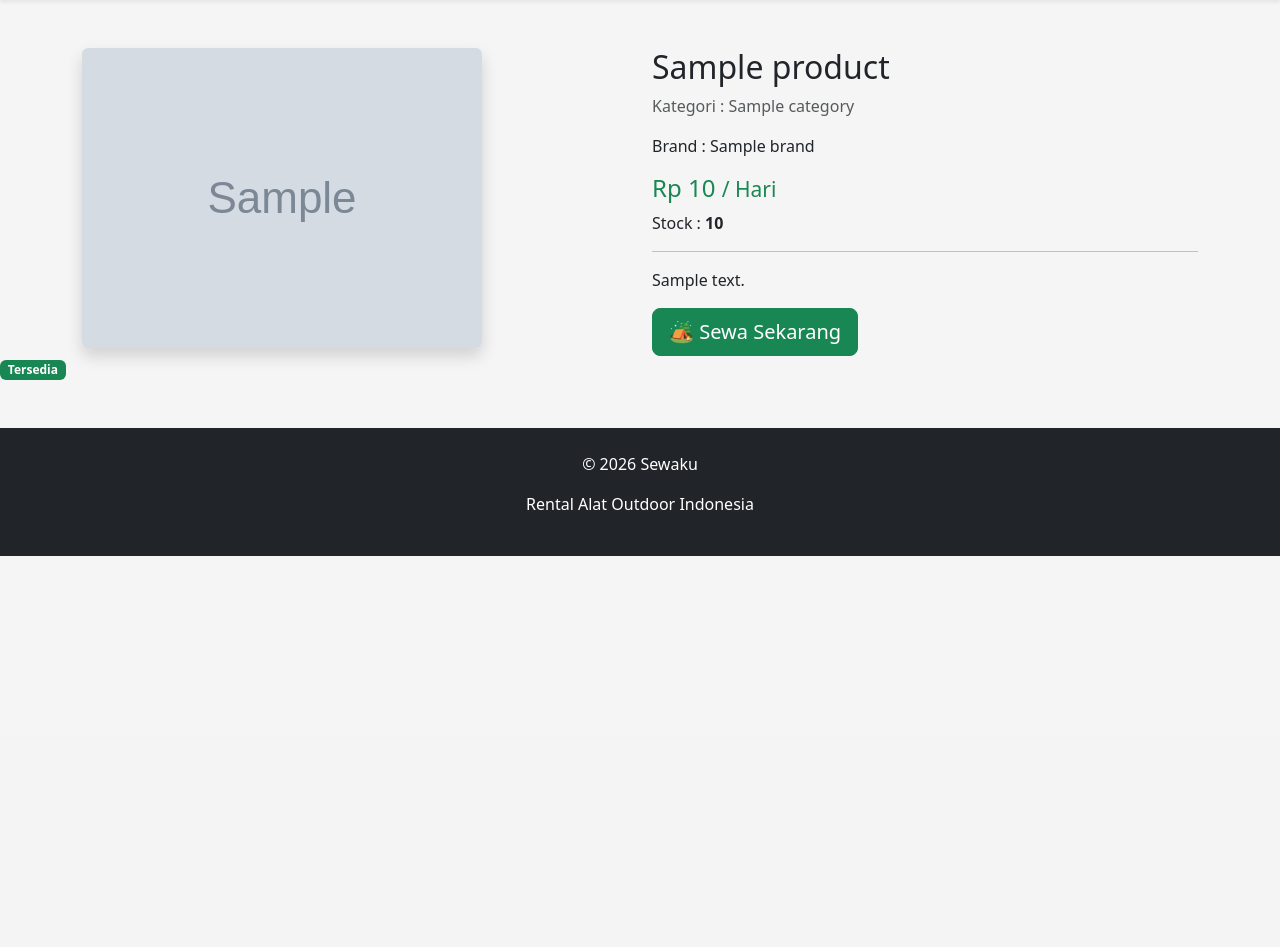
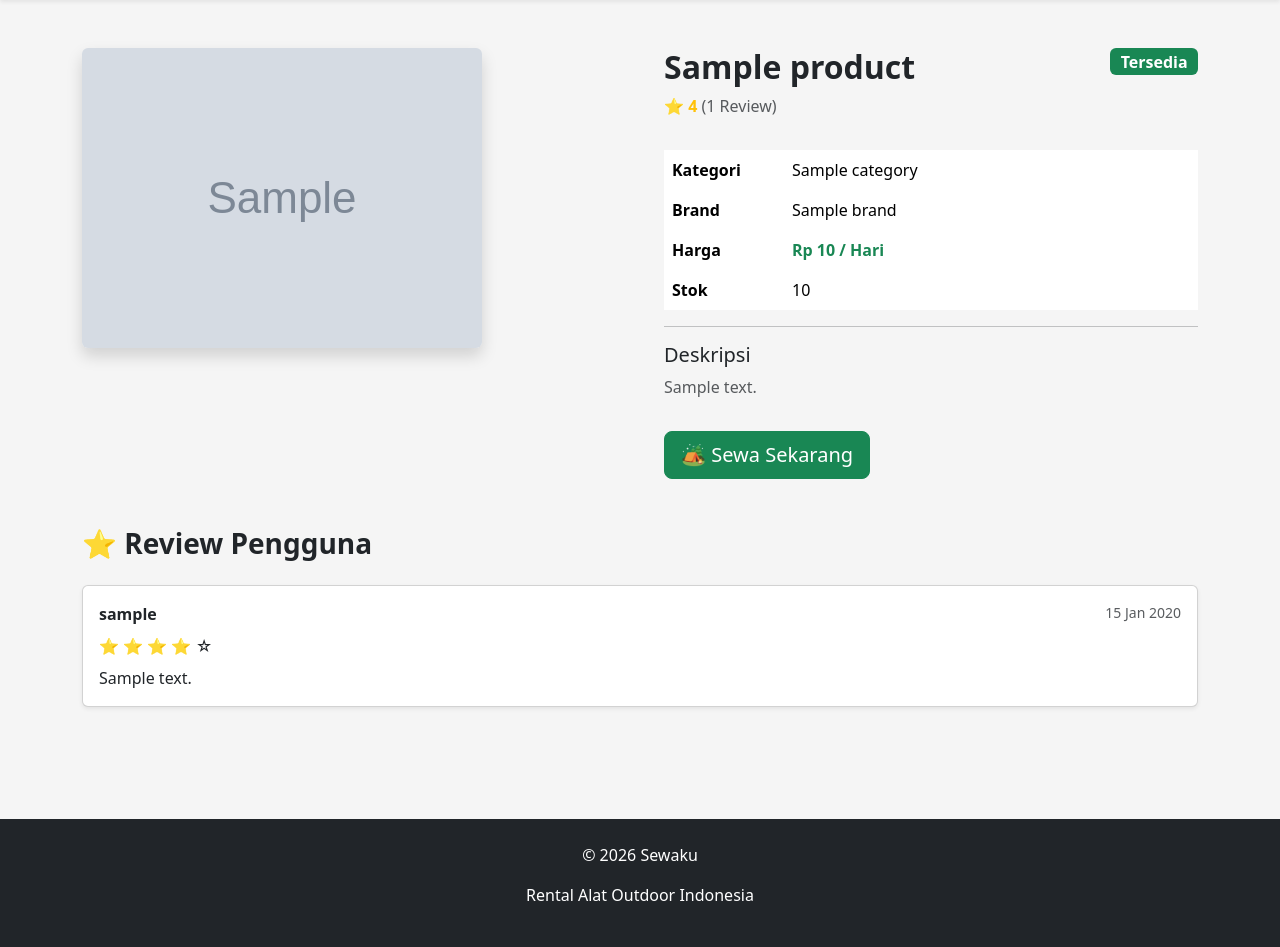
Before and after one commit to Sewaku23/Sewaku, a Django app: template templates/catalog/product_detail.html in a window 1280 px wide. Shown: the part 64-1011 px from the top of the page. Before the commit the page ends 620 px from the top, so only its background shows below. Run offline with Django 5.2, Linux system fonts and the light colour scheme; the template is opened without the code that fills it: most values are stand-ins (such as "Sample title", 1, 10 or a date in 2020); grey boxes marked "Sample" are stand-in pictures.

Commit message:
feat(review): display product reviews and average rating

```diff
--- a/templates/catalog/product_detail.html
+++ b/templates/catalog/product_detail.html
@@ -2,25 +2,177 @@
 
 {% block content %}
 
-<div class="container mt-5">
+<div class="container py-5">
 
-<div class="row">
+    <div class="row g-5">
 
-<div class="col-md-6">
+        <!-- Product Image -->
+        <div class="col-lg-6">
 
             {% if product.image %}
-
                 <img
                     src="{{ product.image.url }}"
-class="img-fluid rounded shadow">
+                    alt="{{ product.name }}"
+                    class="img-fluid rounded shadow"
+                >
+            {% else %}
+                <div
+                    class="bg-light rounded shadow d-flex justify-content-center align-items-center"
+                    style="height: 450px;"
+                >
+                    <span class="text-muted">
+                        Tidak ada gambar
+                    </span>
+                </div>
+            {% endif %}
+
+        </div>
+
+        <!-- Product Information -->
+        <div class="col-lg-6">
+
+            <div class="d-flex justify-content-between align-items-start">
+
+                <div>
+
+                    <h2 class="fw-bold mb-2">
+                        {{ product.name }}
+                    </h2>
+
+                    <div class="mb-3">
+
+                        <span class="text-warning fw-semibold">
+                            ⭐ {{ product.average_rating }}
+                        </span>
+
+                        <span class="text-muted">
+                            ({{ product.review_count }} Review)
+                        </span>
+
+                    </div>
+
+                </div>
+
+                {% if product.stock > 0 %}
+                    <span class="badge bg-success fs-6">
+                        Tersedia
+                    </span>
+                {% else %}
+                    <span class="badge bg-danger fs-6">
+                        Habis
+                    </span>
+                {% endif %}
+
+            </div>
+
+            <table class="table table-borderless mt-3">
+
+                <tr>
+                    <th width="120">Kategori</th>
+                    <td>{{ product.category }}</td>
+                </tr>
+
+                <tr>
+                    <th>Brand</th>
+                    <td>{{ product.brand }}</td>
+                </tr>
+
+                <tr>
+                    <th>Harga</th>
+                    <td class="text-success fw-bold">
+                        Rp {{ product.price_per_day }} / Hari
+                    </td>
+                </tr>
+
+                <tr>
+                    <th>Stok</th>
+                    <td>{{ product.stock }}</td>
+                </tr>
+
+            </table>
+
+            <hr>
+
+            <h5>Deskripsi</h5>
+
+            <p class="text-muted">
+                {{ product.description }}
+            </p>
+
+            {% if product.stock > 0 %}
+                <a
+                    href="{% url 'create_rental' product.id %}"
+                    class="btn btn-success btn-lg mt-3"
+                >
+                    🏕 Sewa Sekarang
+                </a>
+            {% else %}
+                <button
+                    class="btn btn-secondary btn-lg mt-3"
+                    disabled
+                >
+                    Stock Habis
+                </button>
+            {% endif %}
+
+        </div>
+
+    </div>
+
+    <!-- Review Section -->
+    <div class="mt-5">
+
+        <h3 class="fw-bold mb-4">
+            ⭐ Review Pengguna
+        </h3>
+
+        {% if reviews %}
+
+            {% for review in reviews %}
+
+                <div class="card shadow-sm mb-3">
+
+                    <div class="card-body">
+
+                        <div class="d-flex justify-content-between">
+
+                            <strong>
+                                {{ review.user.username }}
+                            </strong>
+
+                            <small class="text-muted">
+                                {{ review.created_at|date:"d M Y" }}
+                            </small>
+
+                        </div>
+
+                        <div class="mt-2 mb-2">
+
+                            {% for i in "12345" %}
+                                {% if forloop.counter <= review.rating %}
+                                    ⭐
+                                {% else %}
+                                    ☆
+                                {% endif %}
+                            {% endfor %}
+
+                        </div>
+
+                        <p class="mb-0">
+                            {{ review.comment }}
+                        </p>
+
+                    </div>
+
+                </div>
+
+            {% endfor %}
 
         {% else %}
 
-<div
-class="bg-light d-flex justify-content-center align-items-center rounded"
-style="height:400px;">
+            <div class="alert alert-light border">
 
-Tidak ada gambar
+                Belum ada review untuk produk ini.
 
             </div>
 
@@ -28,102 +180,6 @@ Tidak ada gambar
 
     </div>
 
-<div class="col-md-6">
-
-<h2>
-
-{{ product.name }}
-
-</h2>
-
-<p class="text-muted">
-
-Kategori :
-
-{{ product.category }}
-
-</p>
-
-<p>
-
-Brand :
-
-{{ product.brand }}
-
-</p>
-
-<h4 class="text-success">
-
-Rp {{ product.price_per_day }}
-
-<small>/ Hari</small>
-
-</h4>
-
-<p>
-
-Stock :
-
-<strong>
-
-{{ product.stock }}
-
-</strong>
-
-</p>
-
-<hr>
-
-<p>
-
-{{ product.description }}
-
-</p>
-
-{% if product.stock > 0 %}
-
-<a
-    href="{% url 'create_rental' product.id %}"
-    class="btn btn-success btn-lg">
-
-    🏕 Sewa Sekarang
-
-</a>
-
-{% else %}
-
-<button
-    class="btn btn-secondary btn-lg"
-    disabled>
-
-    Stock Habis
-
-</button>
-
-{% endif %}
-
 </div>
 
-</div>
-
-</div>
-
-{% if product.stock > 0 %}
-
-<span class="badge bg-success">
-
-Tersedia
-
-</span>
-
-{% else %}
-
-<span class="badge bg-danger">
-
-Habis
-
-</span>
-
-{% endif %}
-
 {% endblock %}
```
Also changed, not shown: catalog/models.py (+26 -0 lines), catalog/views.py (+17 -3 lines), rentals/migrations/0003_alter_rentalitem_product.py (added), reviews/migrations/0001_initial.py. Lines whose indentation alone changed are shown as unchanged.
